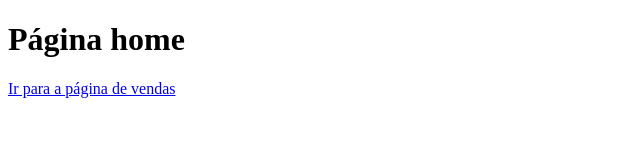
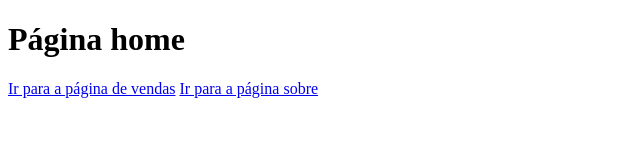
Before and after one commit to joaocampos03/aulagithub, a plain HTML site: page index.html in a window 1280 px wide. Shown: the whole page, without its empty margins (0-640 px from the left). Drawn offline with Linux system fonts and the light colour scheme.

Commit message:
Atualizações sobre layout

```diff
--- a/index.html
+++ b/index.html
@@ -8,5 +8,6 @@
 <body>
     <h1>Página home</h1>
     <a href="vendas.html">Ir para a página de vendas</a>
+    <a href="sobre.html">Ir para a página sobre</a>
 </body>
 </html>
```
Also changed, not shown: sobre.html (+1 -0 lines).
